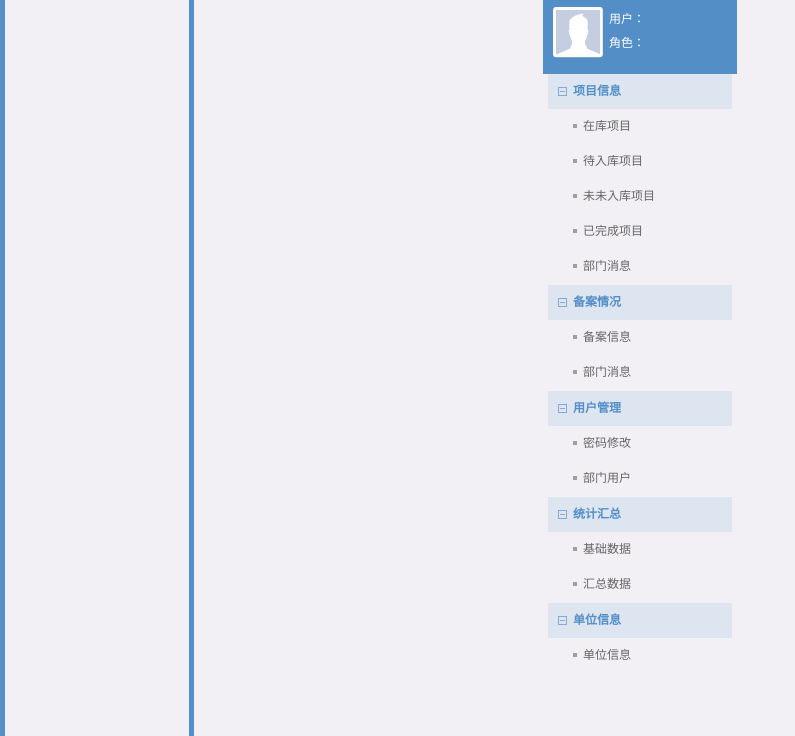
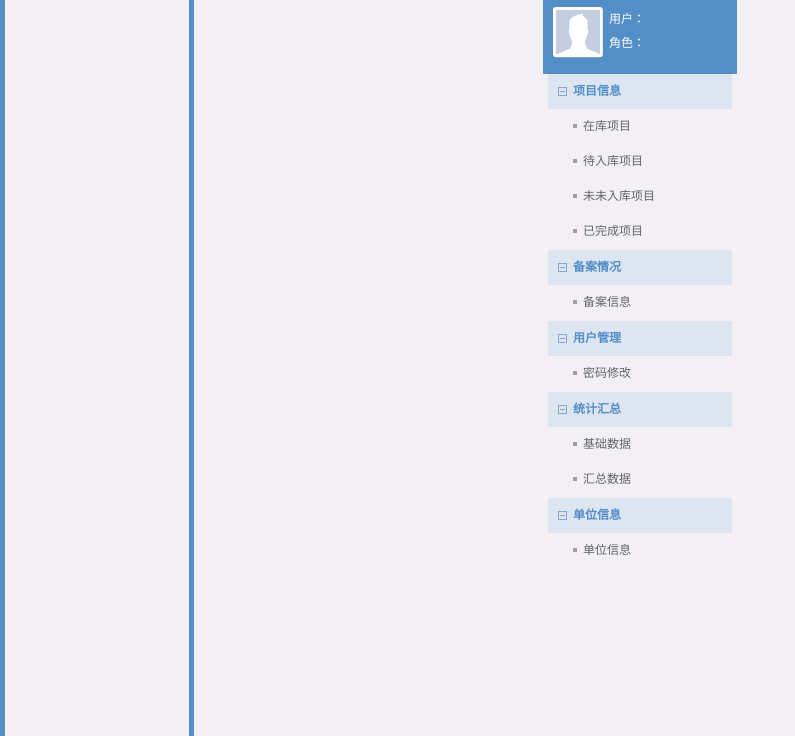
Before and after one commit to caoheike/investment, a web app: page /left.html in a window 1280 px wide. Shown: the top 736 px of the page, without its empty margins (0-795 px from the left). Run offline with its HTML, style and script files only (its server is not run), Linux system fonts and the light colour scheme; data that the repository does not hold is empty.

Commit message:
导航调整

```diff
--- a/src/main/java/com/howard/investment/controller/HomeController.java
+++ b/src/main/java/com/howard/investment/controller/HomeController.java
@@ -135,6 +135,7 @@ public class HomeController {
     	}else if("0".equals(map.get("typeid").toString())){
     		data.put("userLevel", "超级管理员");
     	}
+    	data.put("typeId", map.get("typeid").toString());
     	data.put("flag", true);
         return data;
     }
--- a/src/main/resources/static/left.html
+++ b/src/main/resources/static/left.html
@@ -26,6 +26,15 @@ $(function(){
 			if(data.flag){
 				$("#userName").text(data.userName);
 				$("#userLevel").text(data.userLevel);
+				if(data.typeId=='2' || data.typeId==2){
+					$("#spxx").css("display","block");
+					$("#xbaxx").css("display","block");
+				}else{
+					$("#xm_bmxx").css("display","block");
+					$("#ba_bmxx").css("display","block");
+					$("#bmyh").css("display","block");
+					$("#dataExport").css("display","block");
+				}
 			}
 		},
 		error:function(data){
@@ -39,7 +48,8 @@ $(function(){
 		data:{},
 		success:function(data){
 			if(data.flag){
-				$("#xin").css("display","inline-block");
+				$("#xin1").css("display","inline-block");
+				$("#xin2").css("display","inline-block");
 			}
 		},
 		error:function(data){
@@ -65,17 +75,19 @@ body{overflow-x:hidden; background:url(images/main/leftbg.jpg) left top repeat-y
         <a href="info?status=2" target="mainFrame" onFocus="this.blur()">待入库项目</a>
         <a href="info?status=3" target="mainFrame" onFocus="this.blur()">未未入库项目</a>
         <a href="info?status=4" target="mainFrame" onFocus="this.blur()">已完成项目</a>
-        <a href="juuser" target="mainFrame" onFocus="this.blur()">部门消息<label style="color:red;display:none" id="xin">[新]</label></a>
+        <a id="xm_bmxx" style="display:none" href="juuser" target="mainFrame" onFocus="this.blur()">部门消息<label style="color:red;display:none" id="xin1">[新]</label></a>
+        <a id="spxx" style="display:none" href="juuser" target="mainFrame" onFocus="this.blur()">审批消息<label style="color:red;display:none" id="xin2">[新]</label></a>
       </div>
       <div>
         <span>备案情况</span>
         <a href="record.html" target="mainFrame" onFocus="this.blur()">备案信息</a>
-        <a href="errorPage" target="mainFrame" onFocus="this.blur()">部门消息</a>
+        <a id="ba_bmxx" style="display:none" href="errorPage" target="mainFrame" onFocus="this.blur()">部门消息</a>
+        <a id="xbaxx" style="display:none" href="errorPage" target="mainFrame" onFocus="this.blur()">新备案消息</a>
       </div>
       <div>
         <span>用户管理</span>
         <a href="errorPage" target="mainFrame" onFocus="this.blur()">密码修改</a>
-        <a href="errorPage" target="mainFrame" onFocus="this.blur()">部门用户</a>
+        <a id="bmyh" style="display:none" href="errorPage" target="mainFrame" onFocus="this.blur()">部门用户</a>
       </div>
       <div>
         <span>统计汇总</span>
@@ -86,6 +98,10 @@ body{overflow-x:hidden; background:url(images/main/leftbg.jpg) left top repeat-y
         <span>单位信息</span>
         <a href="errorPage" target="mainFrame" onFocus="this.blur()">单位信息</a>
       </div>
+      <div id="dataExport" style="display:none">
+        <span>数据导入</span>
+        <a href="errorPage" target="mainFrame" onFocus="this.blur()">数据导入</a>
+      </div>
     </div>
 </body>
 
```
